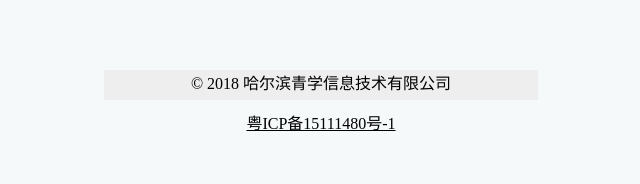
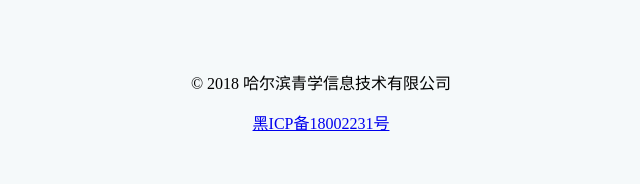
Before and after one commit to YunFeng0817/QingXueFrontEnd, a Vue app in the folder student/: page / in a window 1280 px wide. Shown: the part 510-694 px from the top of the page, without its empty margins (319-959 px from the left). Built offline with nearby package versions, Linux system fonts and the light colour scheme; no server answers.

Commit message:
又双叒叕又修改了user界面的样式,同时添加了备案号

```diff
--- a/student/src/components/main.vue
+++ b/student/src/components/main.vue
@@ -26,7 +26,7 @@
     <div style="height: 120px;" v-if="recommends.length<=3"></div>
     <footer class="footer">
       <p>© 2018 哈尔滨青学信息技术有限公司</p>
-      <a href="Index">粤ICP备15111480号-1</a>
+      <a href="http://www.miitbeian.gov.cn/" target="备案号查询">黑ICP备18002231号</a>
     </footer>
     <!--下面的这个区块是为了占位-->
     <div style="height: 120px;"></div>
@@ -414,16 +414,14 @@
   }
 
   a {
-    display: block;
-    font-size: medium;
-    color: black;
+    /*display: block;*/
+    /*font-size: medium;*/
+    /*color: black;*/
   }
 
   footer {
     text-align: center;
     margin-top: -30px;
-    height: 30px;
-    background-color: #eee;
   }
 
   .wrap {
--- a/student/src/components/user.vue
+++ b/student/src/components/user.vue
@@ -27,7 +27,7 @@
         </p>
       </div>
     </div>
-    <el-collapse accordion class="user-collapse-body" @change="handleChange" style="position: relative;top: 25px;">
+    <el-collapse accordion class="user-collapse-body" @change="handleChange" style="position: relative;top: 15px;">
       <el-collapse-item class="user-panel-header" style="font-size: larger;" :name="1">
         <template slot="title">
           <!--<i class="am-icon-clock-o operation-item">&nbsp&nbsp我的预约</i>-->
@@ -40,24 +40,24 @@
                  @click.native="orderClick(item.order_sn)">
           <div style="padding: 2%;">
             <div class="bottom clearfix">
-              <p>
+              <p v-if="item.course">
                 <label>
-                  课程名称：
+                  课程名称:
                 </label>
                 <a style="font-size: larger;padding:0;"
                    @click.stop="coursesClick(item.course.id)">{{item.course.title}}</a>
               </p>
               <p>
                 <label>
-                  订单金额
+                  订单金额:
                 </label>
                 <span style="font-size: larger">
                 {{item.total_amount}}元
               </span>
               </p>
-              <p>
+              <p v-if="item.trade_status">
                 <label>
-                  订单状态
+                  订单状态:
                 </label>
                 <span style="font-size: larger">
                   {{trade_status(item.trade_status)}}
@@ -107,11 +107,11 @@
                 </el-rate>
                 </span>
               </p>
-              <label>评论内容</label>
+              <label>评论内容:</label>
               <p v-html="item.text">
               </p>
               <label>
-                评论时间
+                评论时间:
               </label>
               <time>
                 {{item.add_time}}
```
